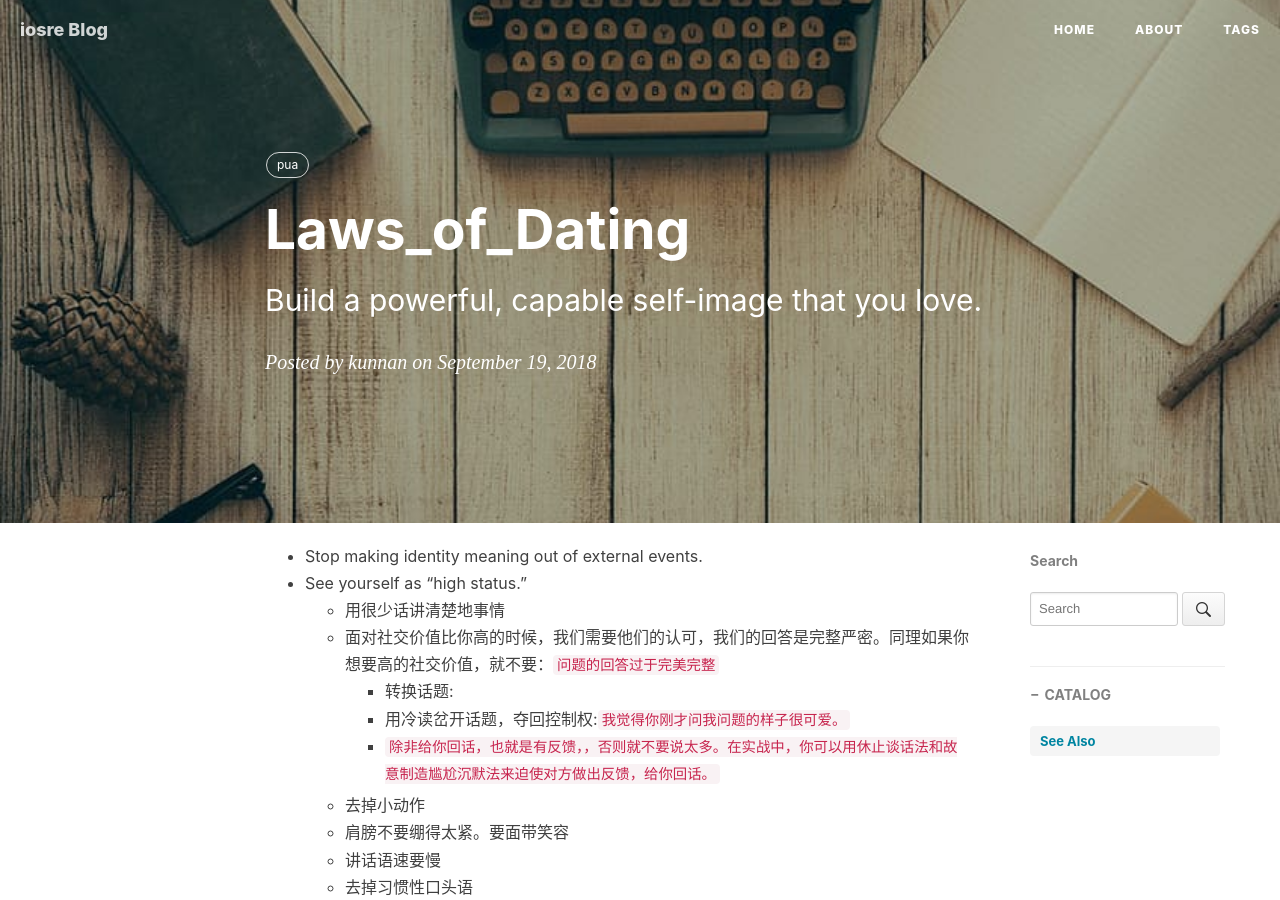
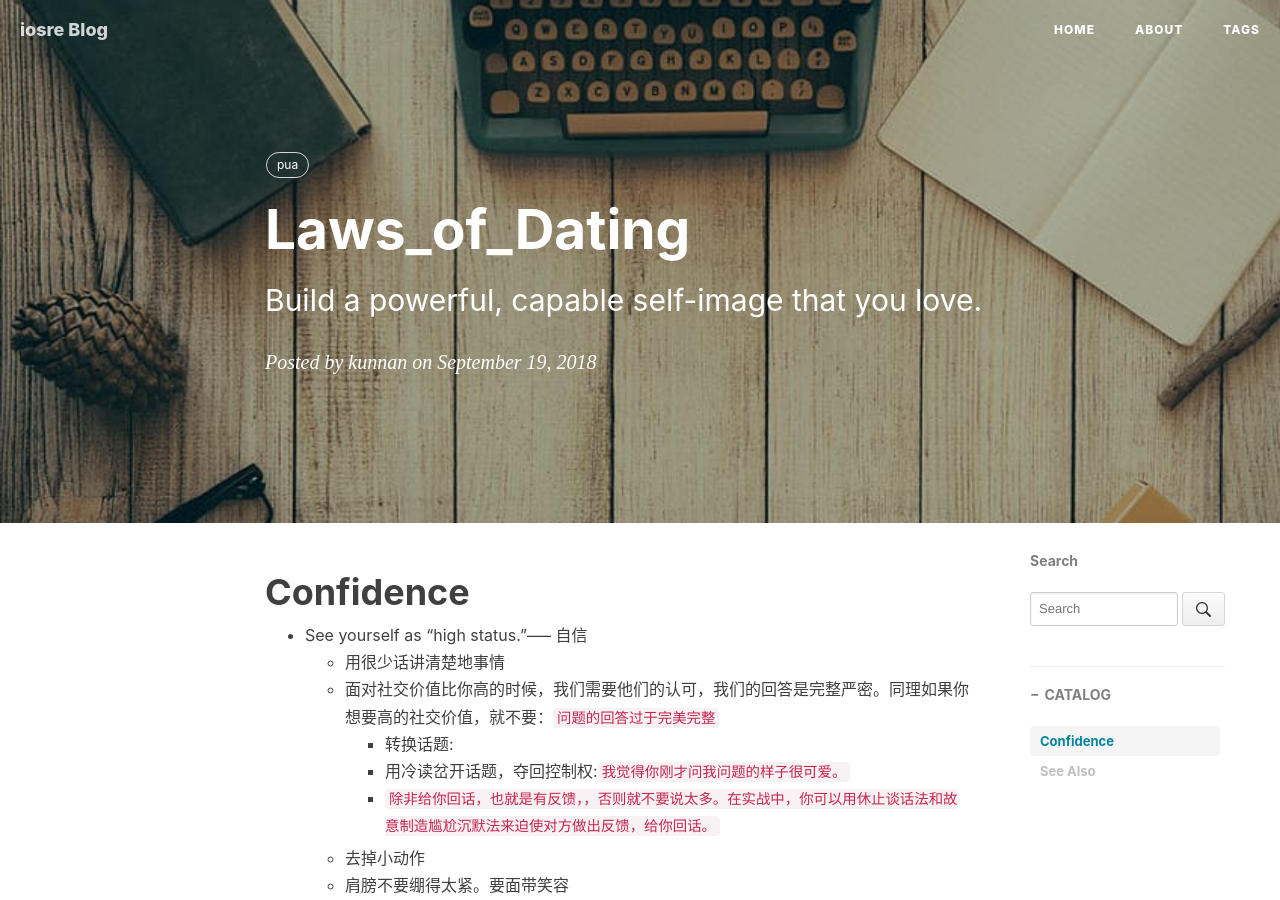
Before and after one commit to pua1203/pua1203.github.io, a Jekyll site: the page built from _posts/pua/2018-09-19-Laws_of_Dating.md, in a window 1280 px wide and 900 px high. Built offline with Jekyll 4.4.1, drawn with Linux system fonts in a browser that asks for light colours; nearby versions of some CDN libraries; comment, search, counter and statistics services are not loaded; some of the changed text lies outside the part shown.

```diff
--- a/_posts/pua/2018-09-19-Laws_of_Dating.md
+++ b/_posts/pua/2018-09-19-Laws_of_Dating.md
@@ -11,8 +11,9 @@ subtitle: Build a powerful, capable self-image that you love.
 
 
 
-* Stop making identity meaning out of external events.
-* See yourself as "high status."
+#  Confidence
+
+* See yourself as "high status."----- 自信
   * 用很少话讲清楚地事情
   * 面对社交价值比你高的时候，我们需要他们的认可，我们的回答是完整严密。同理如果你想要高的社交价值，就不要：`问题的回答过于完美完整`
     * 转换话题:
```
Also changed, not shown: other parts of _posts/pua/2018-09-19-Laws_of_Dating.md (+1 -3 lines), _posts/Security/2018-09-18-algorithm.md (+2 -3 lines), _posts/pua/2018-09-16-sendMsg.md (+2 -0 lines).
